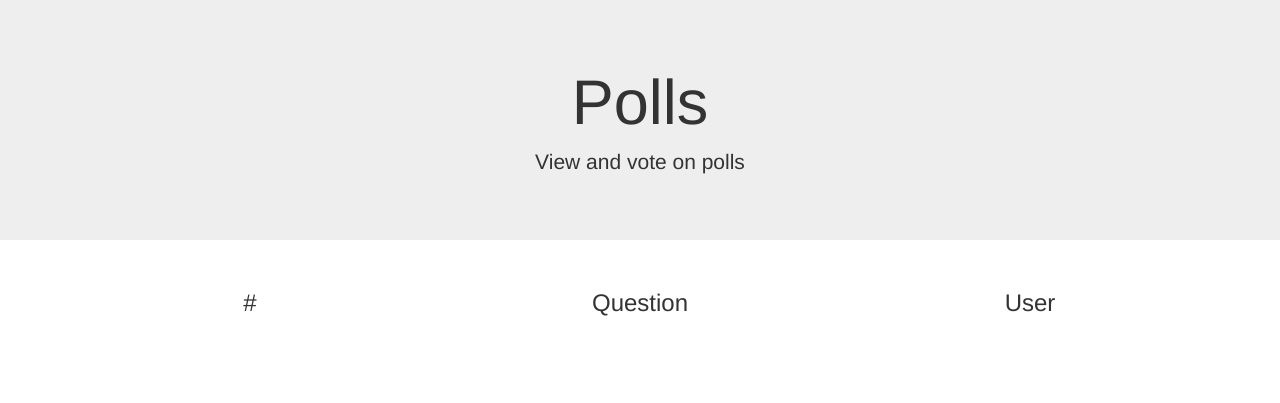
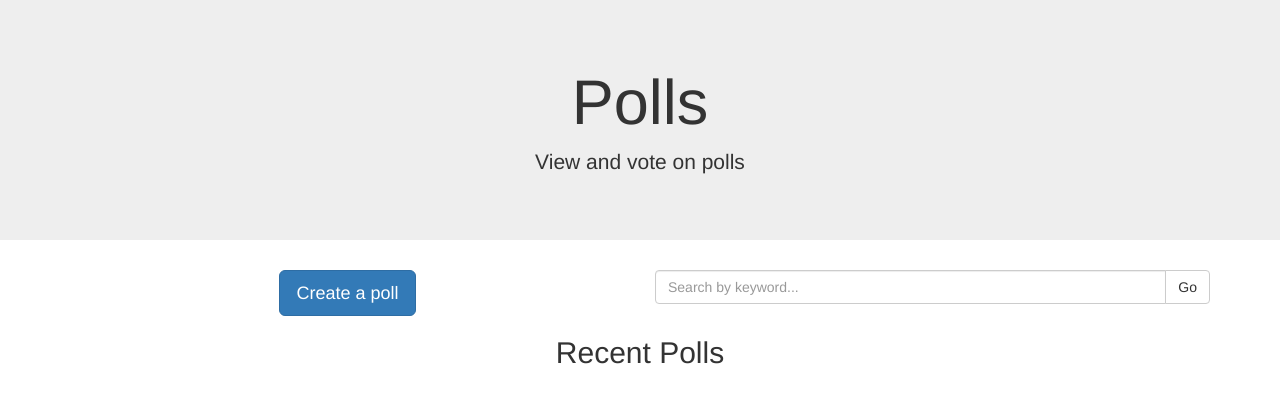
Before and after one commit to criewaldt/quantipoll, a Node server app: template views/polls/polls.pug in a window 1280 px wide. Shown: the top 403 px of the page. Run offline with Node 20, Linux system fonts and the light colour scheme; the template is opened without the code that fills it, so the values that code supplies are empty; some libraries are stand-ins or nearby versions.

Commit message:
updated polls templates

```diff
--- a/controllers/api/polls.js
+++ b/controllers/api/polls.js
@@ -6,9 +6,9 @@ var log = function(inst) {
 };
 router.post('/', function(req, res) {
     var data = {
-        question: req.body.question,
-        answers: req.body.answers,
-        userid: req.body.userid
+        question: "What is a test question?",
+        answers: {1:'answer 1', 2:'answer 2', 3:'answer 3'},
+        userid: "testUser"
     };
     Poll.create(data)
       .then(function(poll) {
--- /dev/null
+++ b/public/css/polls.css
@@ -0,0 +1,7 @@
+//polls.css
+
+.balign {
+    display:inline-block !important;
+    vertical-align: bottom;
+    float: none;
+}
--- /dev/null
+++ b/public/js/polls.js
@@ -0,0 +1,4 @@
+//polls.js
+function createPoll() {
+    $.post( "/api/poll", {} );
+}
--- a/views/polls/polls.pug
+++ b/views/polls/polls.pug
@@ -6,23 +6,30 @@ html(lang="en")
         link(rel="stylesheet" href="https://maxcdn.bootstrapcdn.com/bootstrap/3.3.7/css/bootstrap.min.css")
         script(src="https://ajax.googleapis.com/ajax/libs/jquery/3.2.1/jquery.min.js")
         script(src="https://maxcdn.bootstrapcdn.com/bootstrap/3.3.7/js/bootstrap.min.js")
+
+        //polls.js
+        script(src="js/polls.js")
+        link(rel="stylesheet" href="css/polls.css")
     body
         .jumbotron.text-center
             h1 Polls
             p View and vote on polls
         .container
             .row.text-center
-                .col-sm-4
-                    h3 #
-                .col-sm-4
-                    h3 Question
-                .col-sm-4
-                    h3 User
+                .col-sm-6
+                    a.btn.btn-primary.btn-lg(onclick="createPoll()") Create a poll
+                .col-sm-6.align-bottom
+                    div(class="input-group")
+                        input(type="text" class="form-control" placeholder="Search by keyword...")
+                        span(class="input-group-btn")
+                            button(class="btn btn-default" type="button") Go
+            .row.text-center
+                h2 Recent Polls
             each poll in polls
-                .row.text-center
-                    .col-sm-4
-                            p= poll.id
-                    .col-sm-4
+                .well.well-sm
+                    .row.text-center
+                        .col-sm-8
                             a(href="/polls/"+poll.id)= poll.question
-                    .col-sm-4
-                            a(href="/user/"+poll.userid)= poll.userid
+                        .col-sm-4
+                            p Created by:
+                                a(href="/user/"+poll.userid)= poll.userid
```
Also changed, not shown: models/index.js (+6 -6 lines), views/polls/poll.pug (+13 -6 lines).
